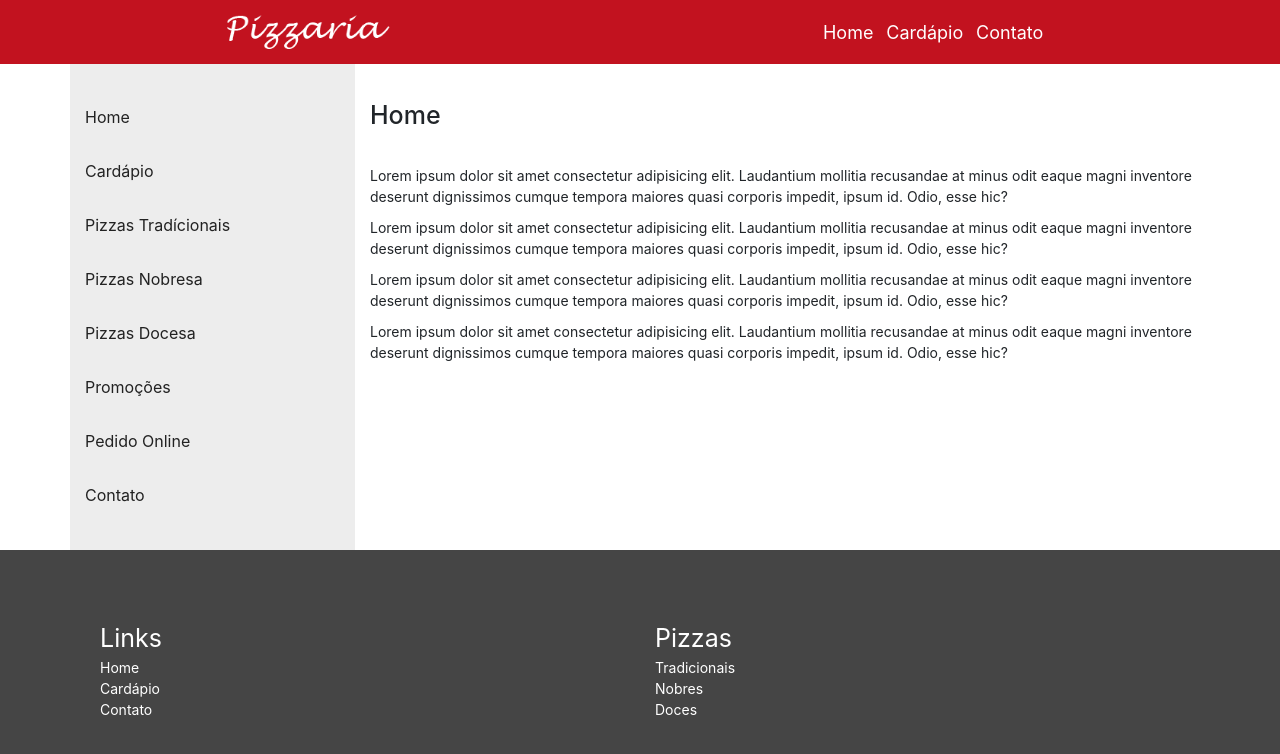
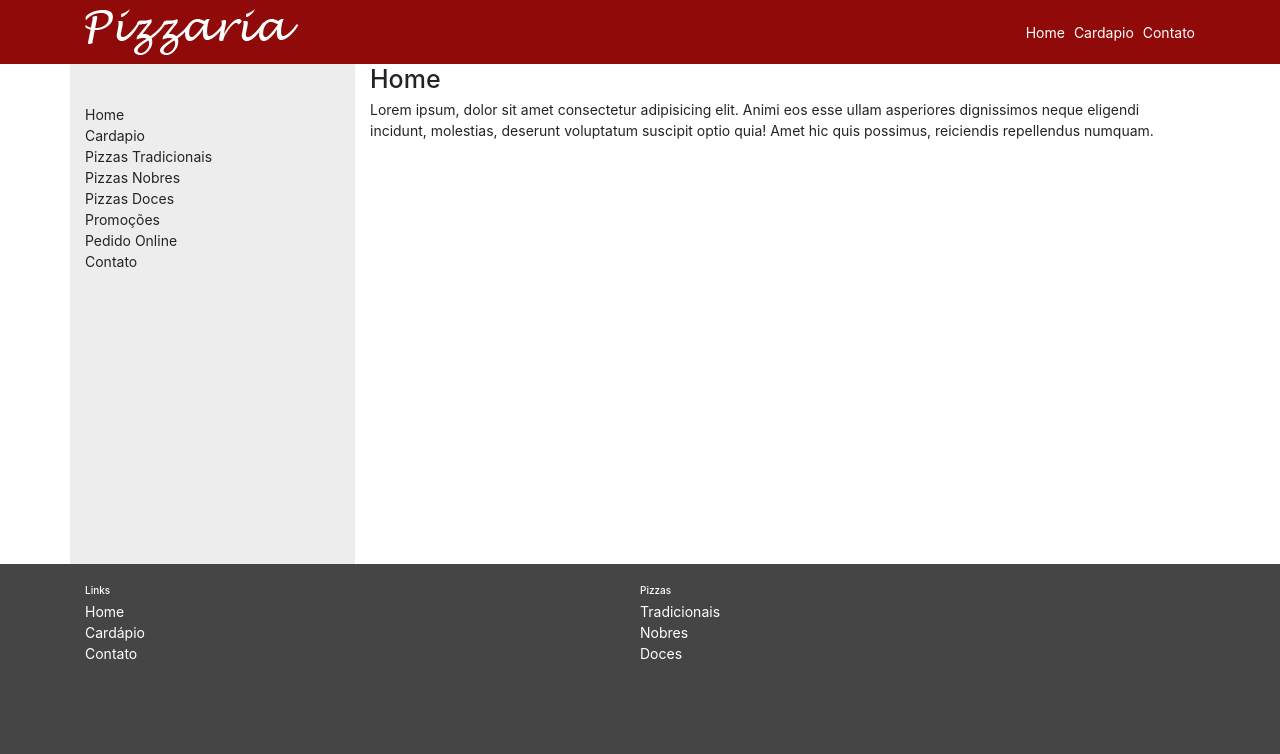
Before and after one commit to Vyctor/curso-bootstrap-4, a plain HTML site: page desafio-01/index.html in a window 1280 px wide. Drawn offline with nearby package versions, Linux system fonts and the light colour scheme.

Commit message:
refatorando site

```diff
--- a/desafio-01/assets/css/style.css
+++ b/desafio-01/assets/css/style.css
@@ -1,90 +1,46 @@
-* {
+*,
+*::after,
+*::before {
+  padding: 0;
   margin: 0;
-  padding: 0;
   outline: 0;
   box-sizing: border-box;
 }
 
 html {
   font-size: 62.5%;
-  font-family: "Lucida Sans", "Lucida Sans Regular", "Lucida Grande",
-    "Lucida Sans Unicode", Geneva, Verdana, sans-serif;
+}
+
+body {
+  font-size: 1.4rem;
 }
 
 header {
-  background-color: #c2121f;
+  background-color: #910a0a;
   min-height: 6.4rem;
 }
 
-header img {
-  max-height: 3.5rem;
+header ul {
+  margin: 0;
 }
 
-ul {
-  list-style: none;
-}
-
-nav a {
-  text-decoration: none;
-  color: white;
-  font-size: 1.8rem;
-  padding-right: 1rem;
-  transition: 0.5s;
-}
-
-nav a:hover {
-  opacity: 0.3;
-  cursor: pointer;
-  text-decoration: none;
-}
-
-aside {
+section nav {
   background-color: #ededed;
-  height: 100vh;
-  max-height: 100vh;
-}
-
-aside ul {
-  font-size: 1.6rem;
-}
-
-aside ul li:first-child {
-  margin-top: 8.5rem;
-}
-
-aside ul li {
-  padding-top: 2rem;
-  padding-bottom: 1rem;
-}
-
-aside ul li a {
-  color: #222;
-  transition: 0.6s;
-}
-aside ul li a:hover {
-  text-decoration: none;
-  color: #222;
-  opacity: 0.7;
-}
-
-.content h1 {
-  padding: 10rem 0 3rem 0;
-}
-
-.content p {
-  font-size: 1.4rem;
+  padding: 4rem;
 }
 
 footer {
-  height: 25rem;
-  background: #454545;
-  color: #fff;
+  background-color: #454545;
+  padding: 2rem;
 }
 
-footer ul li:first-child {
-  font-size: 2.5rem;
+@media (min-width: 576px) {
+  main {
+    height: calc(100vh - 30rem);
+    overflow: auto;
+  }
+
+  footer {
+    min-height: 23.6rem;
+  }
 }
-
-footer ul li {
-  font-size: 1.4rem;
-}
--- a/desafio-01/index.html
+++ b/desafio-01/index.html
@@ -12,75 +12,77 @@
 
 <body>
 
-  <header class="navbar fixed-top d-flex justify-content-around">
-    <img src="./assets/images/logo.png" alt="Pizza Logo">
-
-    <nav>
-      <a href="#">Home</a>
-      <a href="#">Cardápio</a>
-      <a href="#">Contato</a>
-    </nav>
-
+  <header class="text-white d-flex">
+    <div class="container d-flex justify-content-between align-items-center">
+      <img src="./assets/images/logo.png" alt="pizzaria">
+      <nav>
+        <ul class="list-inline">
+          <li class="list-inline-item">Home</li>
+          <li class="list-inline-item">Cardapio</li>
+          <li class="list-inline-item">Contato</li>
+        </ul>
+      </nav>
+    </div>
   </header>
 
   <section class="container">
-    <div class="row d-flex justify-content-between">
-      <aside class="col-3 d-flex justify-content-start">
-        <ul>
-          <li> <a href="#">Home</a></a> </li>
-          <li> <a href="#">Cardápio</a></a> </li>
-          <li> <a href="#">Pizzas Tradícionais</a> </li>
-          <li> <a href="#">Pizzas Nobresa</a> </li>
-          <li> <a href="#">Pizzas Docesa</a> </li>
-          <li> <a href="#">Promoções</a></a> </li>
-          <li> <a href="#">Pedido Online</a> </li>
-          <li> <a href="#">Contato</a></a> </li>
+    <div class="row">
+      <nav class="col-md-3">
+        <ul class="list-unstyled">
+          <li>Home</li>
+          <li>Cardapio</li>
+          <li>Pizzas Tradicionais</li>
+          <li>Pizzas Nobres</li>
+          <li>Pizzas Doces</li>
+          <li>Promoções</li>
+          <li>Pedido Online</li>
+          <li>Contato</li>
         </ul>
-      </aside>
-      <div class="content col-9">
+      </nav>
+
+      <main class="col-md-9">
         <h1>Home</h1>
-        <p>Lorem ipsum dolor sit amet consectetur adipisicing elit. Laudantium mollitia recusandae at minus odit eaque
-          magni inventore deserunt dignissimos cumque tempora maiores quasi corporis impedit, ipsum id. Odio, esse hic?
+        <p>
+          Lorem ipsum, dolor sit amet consectetur adipisicing elit. Animi eos esse ullam asperiores dignissimos neque
+          eligendi incidunt, molestias, deserunt voluptatum suscipit optio quia! Amet hic quis possimus, reiciendis
+          repellendus numquam.
         </p>
-        <p>Lorem ipsum dolor sit amet consectetur adipisicing elit. Laudantium mollitia recusandae at minus odit eaque
-          magni inventore deserunt dignissimos cumque tempora maiores quasi corporis impedit, ipsum id. Odio, esse hic?
-        </p>
-        <p>Lorem ipsum dolor sit amet consectetur adipisicing elit. Laudantium mollitia recusandae at minus odit eaque
-          magni inventore deserunt dignissimos cumque tempora maiores quasi corporis impedit, ipsum id. Odio, esse hic?
-        </p>
-        <p>Lorem ipsum dolor sit amet consectetur adipisicing elit. Laudantium mollitia recusandae at minus odit eaque
-          magni inventore deserunt dignissimos cumque tempora maiores quasi corporis impedit, ipsum id. Odio, esse hic?
-        </p>
-      </div>
+      </main>
     </div>
-
   </section>
 
-  <footer class="navbar fixed-bottom">
-    <div class=" container d-flex justify-content-around">
-      <div class="col-md-6">
-        <ul>
-          <li>Links</li>
-          <li>Home</li>
+  <footer class="text-white">
+    <div class="container">
+      <div class="row">
+        <ul class="col-sm-6 list-unstyled">
+          <li>
+            <h6>Links</h6>
+          </li>
+          <li>
+            Home
+          </li>
           <li>Cardápio</li>
           <li>Contato</li>
         </ul>
-      </div>
-      <div class="col-md-6">
-        <ul>
-          <li>Pizzas</li>
-          <li>Tradicionais</li>
-          <li>Nobres</li>
+        <ul class="col-sm6 list-unstyled">
+          <li>
+            <h6>
+              Pizzas
+            </h6>
+          </li>
+          <li>
+            Tradicionais
+          </li>
+          <li>
+            Nobres
+          </li>
           <li>Doces</li>
         </ul>
       </div>
-
     </div>
+  </footer>
 
 
-
-
-  </footer>
 
   <script src="https://code.jquery.com/jquery-3.4.1.slim.min.js"
     integrity="sha384-J6qa4849blE2+poT4WnyKhv5vZF5SrPo0iEjwBvKU7imGFAV0wwj1yYfoRSJoZ+n"
```
